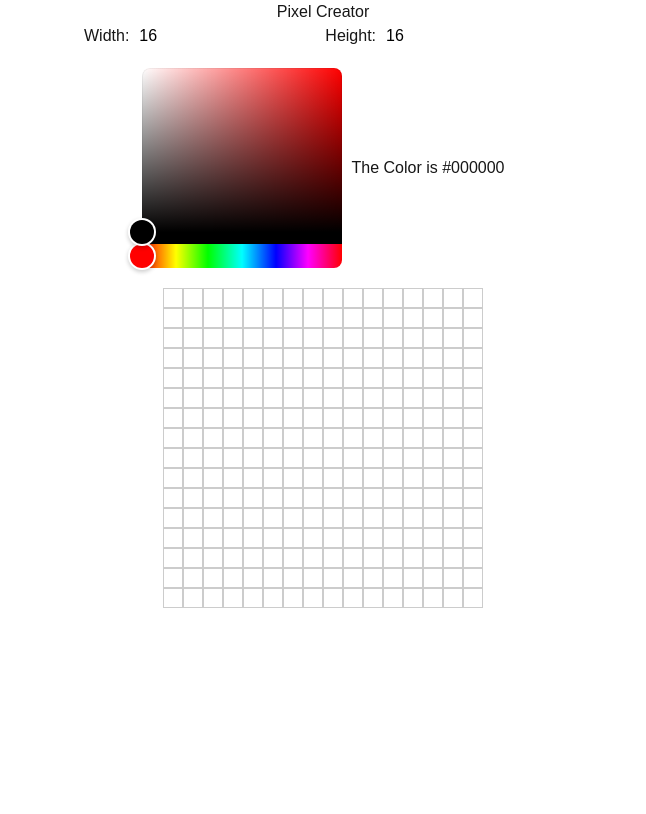
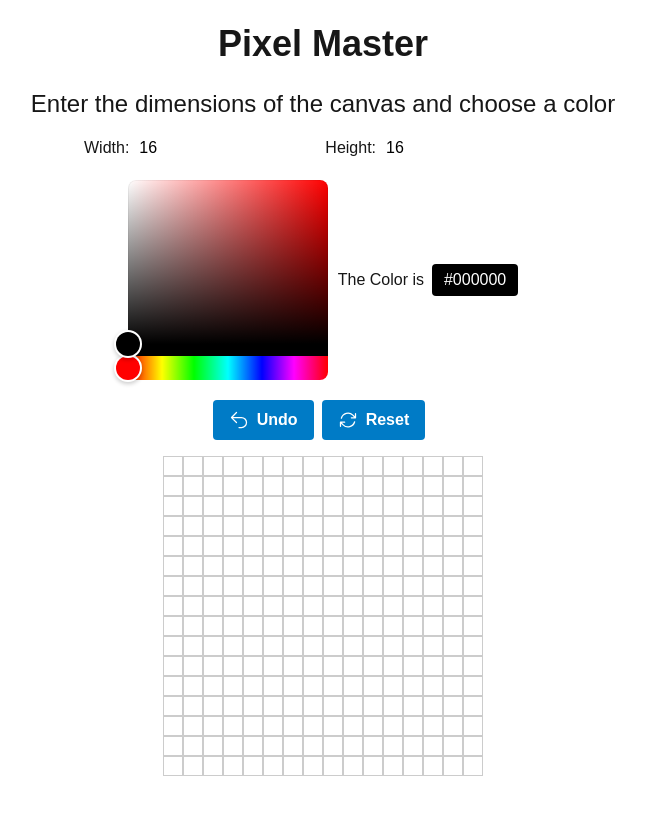
Before and after one commit to yokarilight/pixel-master-next-app, a Next.js app: page / in a window 1280 px wide. Shown: the top 814 px of the page, without its empty margins (317-963 px from the left). Built offline with nearby package versions, Linux system fonts and the light colour scheme.

Commit message:
change: add undo, reset and export buttons, showing current color on color text background

```diff
--- /dev/null
+++ b/app/components/actionBtn.tsx
@@ -0,0 +1,21 @@
+import React from 'react';
+
+interface ActionBtnProps {
+  onClick: () => void;
+  label: string;
+  icon: React.ReactNode;
+}
+
+const ActionBtn = ({ onClick, label, icon }: ActionBtnProps) => {
+  return (
+    <button
+      onClick={onClick}
+      className='bg-[#007bc6] hover:bg-[#0056a8] text-white font-bold py-2 px-4 rounded mr-2 transition-colors duration-300 flex items-center'
+    >
+      {icon}
+      <span className='ml-2'>{label}</span>
+    </button>
+  );
+};
+
+export default ActionBtn;
--- /dev/null
+++ b/app/components/exportBtn.tsx
@@ -0,0 +1,19 @@
+import React from 'react';
+
+interface ExportBtnProps {
+  onClick: () => void;
+  format: string;
+}
+
+const ExportBtn = ({ onClick, format }: ExportBtnProps) => {
+  return (
+    <button
+      onClick={onClick}
+      className='bg-transparent hover:bg-white text-white hover:text-black font-bold py-2 px-4 rounded mr-2 border border-white transition-colors duration-300'
+    >
+      Export as {format.toUpperCase()}
+    </button>
+  );
+};
+
+export default ExportBtn;
--- a/app/components/konvaCanvas.tsx
+++ b/app/components/konvaCanvas.tsx
@@ -1,22 +1,55 @@
-import React, { useState } from 'react';
+import React, { useState, useRef } from 'react';
 import { Stage, Layer, Rect } from 'react-konva';
 import { HexColorPicker } from 'react-colorful';
+import { ArrowUturnLeftIcon, ArrowPathIcon } from '@heroicons/react/24/solid';
 import InputField from '@/components/inputField';
+import ExportBtn from '@/components/exportBtn';
+import ActionBtn from '@/components/actionBtn';
+import { pixelSize } from '@/constants';
+import { getContrastColor } from '@/utils';
 
 const KonvaCanvas = () => {
-  const [width, setWidth] = useState<number>(16); // default canvas width (in pixels)
-  const [height, setHeight] = useState<number>(16); // default canvas height (in pixels)
-  const [pixelSize] = useState<number>(20); // each pixel size
+  const [width, setWidth] = useState<number>(16);
+  const [height, setHeight] = useState<number>(16);
   const [color, setColor] = useState<string>('#000000'); // current selected color
-  const [pixels, setPixels] = useState<Array<{ x: number, y: number, color: string }>>([]);
+  const [pixels, setPixels] = useState<Array<{ x: number, y: number, color: string }>>([]); // array of pixels
+  const [history, setHistory] = useState<Array<Array<{ x: number, y: number, color: string }>>>([]); // history of pixel states
+  const stageRef = useRef<any>(null); // reference to the stage for exporting
 
   const handleClick = (x: number, y: number) => {
+    setHistory([...history, pixels]);
     setPixels([...pixels, { x, y, color }]);
+  };
+
+  const handleUndo = () => {
+    if (history.length > 0) {
+      const prevState = history[history.length - 1];
+      setPixels(prevState);
+      setHistory(history.slice(0, -1));
+    }
+  };
+
+  const handleReset = () => {
+    setPixels([]);
+    setHistory([]);
+  };
+
+  const exportImage = (format: 'png' | 'jpeg' | 'svg') => {
+    if (stageRef.current) {
+      const uri = stageRef.current.toDataURL({ pixelRatio: 2, mimeType: `image/${format}` });
+      const link = document.createElement('a');
+      link.download = `pixel-master.${format}`;
+      link.href = uri;
+      document.body.appendChild(link);
+      link.click();
+      document.body.removeChild(link);
+    }
   };
 
   return (
     <div className='flex flex-col items-center'>
-      <h1>Pixel Creator</h1>
+      <h1 className='text-4xl font-bold my-6'>Pixel Master</h1>
+      <h2 className='text-2xl mb-4'>Enter the dimensions of the canvas and choose a color</h2>
 
       <div className='flex'>
         <InputField labelName='Width' value={width} max={25} onChange={setWidth} inputClassName='text-black mx-2.5' />
@@ -25,12 +58,34 @@ const KonvaCanvas = () => {
 
       <div className='flex items-center m-5'>
         <HexColorPicker color={color} onChange={setColor} />
-        <div className='ml-2.5'>
-          The Color is <span>{color}</span>
+        <div className='ml-2.5 flex items-center'>
+          The Color is
+          <span
+            className='ml-2 px-3 py-1 rounded text-white'
+            style={{
+              backgroundColor: color,
+              color: getContrastColor(color)
+            }}
+          >
+            {color}
+          </span>
         </div>
       </div>
 
-      <Stage width={width * pixelSize} height={height * pixelSize}>
+      <div className='flex mb-4'>
+        <ActionBtn
+          onClick={handleUndo}
+          label='Undo'
+          icon={<ArrowUturnLeftIcon className='h-5 w-5' />}
+        />
+        <ActionBtn
+          onClick={handleReset}
+          label='Reset'
+          icon={<ArrowPathIcon className='h-5 w-5' />}
+        />
+      </div>
+
+      <Stage width={width * pixelSize} height={height * pixelSize} ref={stageRef}>
         <Layer>
           {Array.from({ length: width }).map((_, x) =>
             Array.from({ length: height }).map((_, y) => (
@@ -48,6 +103,12 @@ const KonvaCanvas = () => {
           )}
         </Layer>
       </Stage>
+
+      <div className='mt-5 mb-8'>
+        <ExportBtn onClick={() => exportImage('png')} format='png' />
+        <ExportBtn onClick={() => exportImage('jpeg')} format='jpg' />
+        <ExportBtn onClick={() => exportImage('svg')} format='svg' />
+      </div>
     </div>
   );
 };
--- /dev/null
+++ b/app/constants/index.ts
@@ -0,0 +1,5 @@
+const pixelSize = 20;
+
+export {
+  pixelSize,
+};
--- a/app/utils/index.ts
+++ b/app/utils/index.ts
@@ -7,6 +7,20 @@ const isHexColor = (color: string) => {
   return false;
 }
 
+// get contrast color
+function getContrastColor(hexColor: string) {
+  // transform hex color to rgb
+  const r = parseInt(hexColor.slice(1, 3), 16);
+  const g = parseInt(hexColor.slice(3, 5), 16);
+  const b = parseInt(hexColor.slice(5, 7), 16);
+
+  // calculate brightness
+  const brightness = (r * 299 + g * 587 + b * 114) / 1000;
+
+  return brightness > 128 ? '#000000' : '#FFFFFF';
+}
+
 export {
   isHexColor,
+  getContrastColor,
 };
--- a/package.json
+++ b/package.json
@@ -10,6 +10,7 @@
     "test": "jest"
   },
   "dependencies": {
+    "@heroicons/react": "^2.1.5",
     "konva": "^9.3.15",
     "next": "14.2.11",
     "react": "^18",
--- a/tsconfig.json
+++ b/tsconfig.json
@@ -21,6 +21,8 @@
     "paths": {
       "@/components*": ["app/components"],
       "@/components/*": ["app/components/*"],
+      "@/constants*": ["app/constants"],
+      "@/constants/*": ["app/constants/*"],
       "@/utils*": ["app/utils"],
       "@/utils/*": ["app/utils/*"],
     }
```
Also changed, not shown: 2 other files (tests, documents, lock files or other folders).
